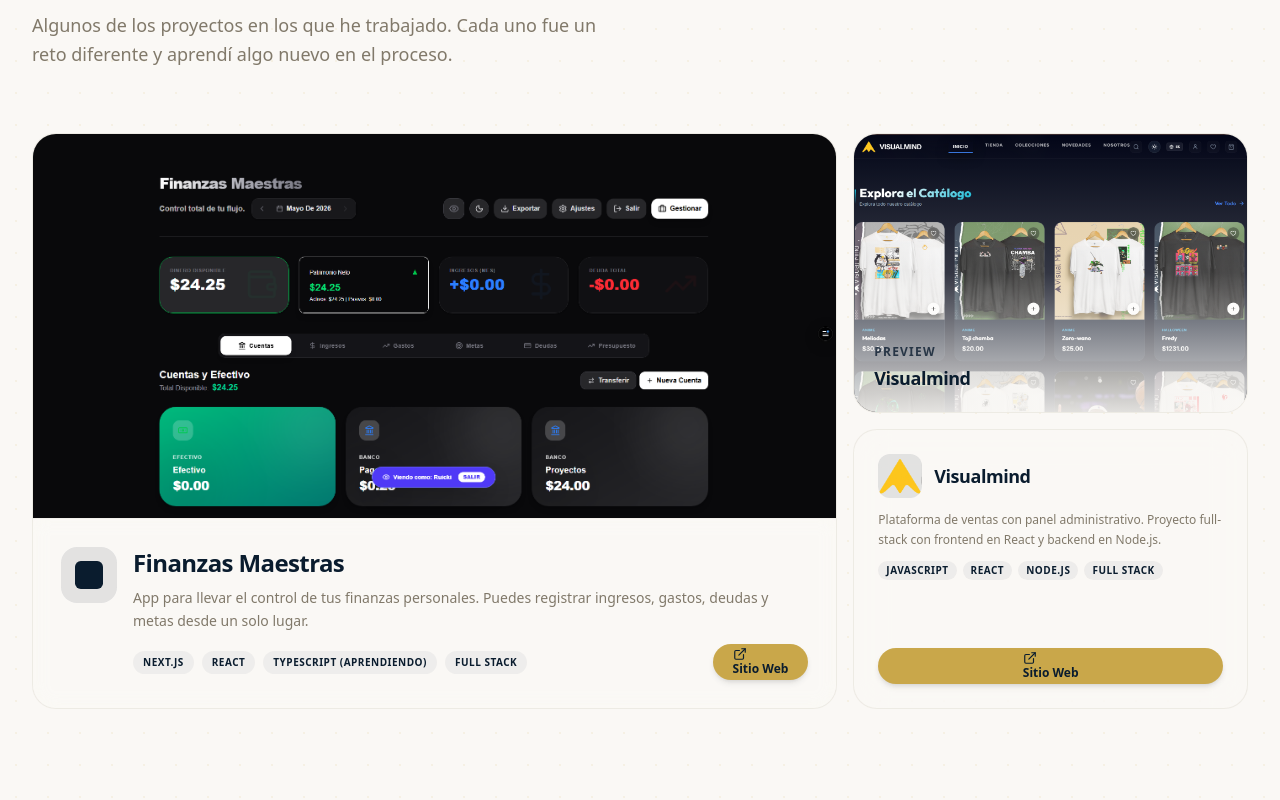
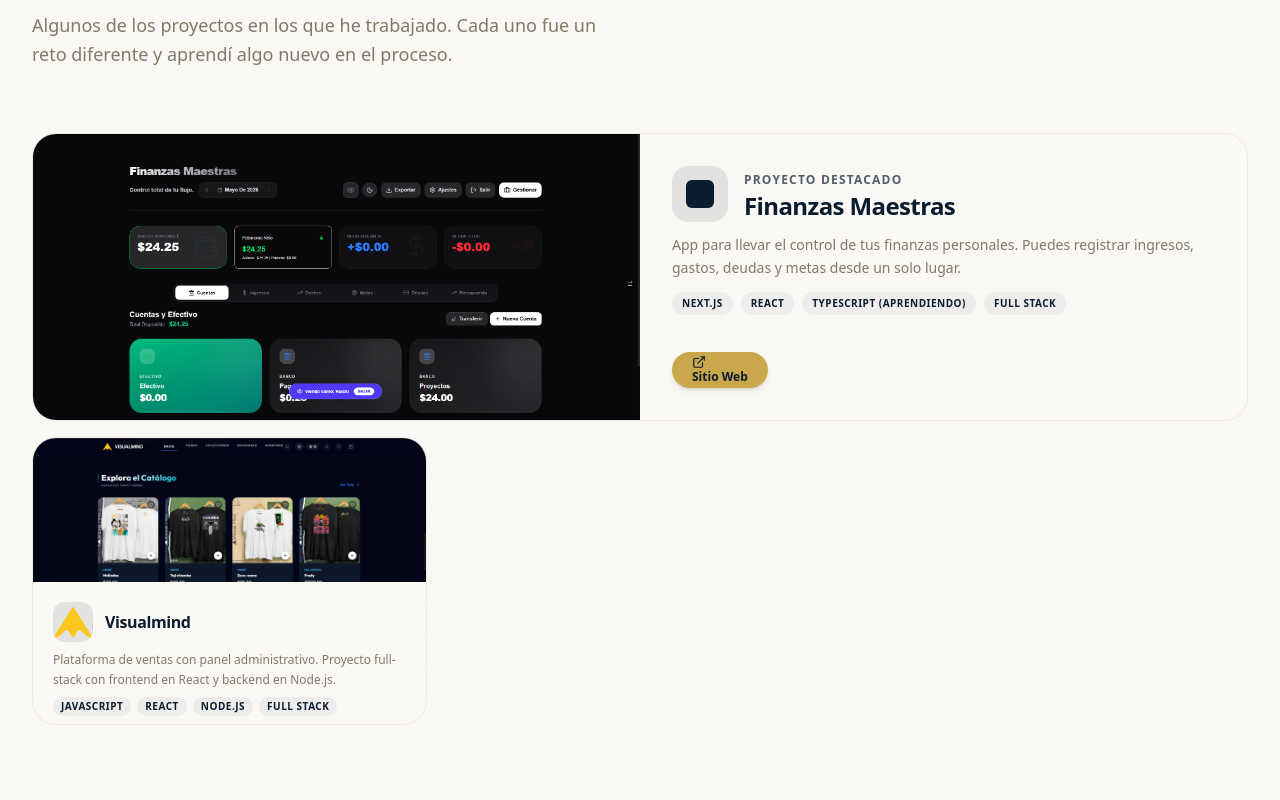
Before and after one commit to Ruicki/CV, a Next.js app: page / in a window 1280 px wide. Shown: the part 2021-2821 px from the top of the page. Built offline with nearby package versions, Linux system fonts and the light colour scheme.

Commit message:
fix: dynamic bento grid that scales with any number of projects

```diff
--- a/src/features/projects/Projects.tsx
+++ b/src/features/projects/Projects.tsx
@@ -22,8 +22,7 @@
 };
 
 export default function Projects() {
-    const p0 = projects[0];
-    const p1 = projects[1];
+    const [featured, ...rest] = projects;
 
     return (
         <section id="projects" className="py-24 relative overflow-hidden flex flex-col items-center justify-center scroll-mt-24">
@@ -94,123 +93,119 @@
                     })}
                 </div>
 
-                {/* ── DESKTOP (lg+): Bento Grid ── */}
-                <div className="hidden lg:grid grid-cols-3 gap-4" style={{ gridTemplateRows: "280px 280px" }}>
+                {/* ── DESKTOP (lg+): Bento Grid dinámico ── */}
+                <div className="hidden lg:block space-y-4">
 
-                    {/* Celda grande — proyecto 0, ocupa 2 cols x 2 rows */}
-                    {p0 && (() => {
-                        const Icon = getIcon(p0.mainIcon);
+                    {/* Proyecto destacado — ancho completo */}
+                    {featured && (() => {
+                        const Icon = getIcon(featured.mainIcon);
                         return (
-                            <div className="col-span-2 row-span-2">
-                                <SlideUp delay={0.1} className="h-full">
-                                    <div className="h-full rounded-3xl glass border border-border/50 hover:border-primary/30 transition-all duration-300 group overflow-hidden flex flex-col">
-                                        {p0.previewSrc && (
-                                            <div className="flex-1 min-h-0 overflow-hidden">
+                            <SlideUp delay={0.1}>
+                                <div className="rounded-3xl glass border border-border/50 hover:border-primary/30 transition-all duration-300 group overflow-hidden flex flex-row h-72">
+                                    {/* Imagen izquierda */}
+                                    {featured.previewSrc && (
+                                        <div className="w-1/2 shrink-0 overflow-hidden">
                                             <img
-                                                    src={p0.previewSrc}
-                                                    alt={`Preview de ${p0.title}`}
+                                                src={featured.previewSrc}
+                                                alt={`Preview de ${featured.title}`}
                                                 className="w-full h-full object-cover object-top transition-transform duration-700 group-hover:scale-105"
                                             />
                                         </div>
                                     )}
-                                        <div className="p-7 flex items-start gap-4 shrink-0 bg-background/60 backdrop-blur-sm border-t border-border/30">
+                                    {/* Info derecha */}
+                                    <div className="flex-1 p-8 flex flex-col justify-between bg-background/60 backdrop-blur-sm">
+                                        <div className="space-y-3">
+                                            <div className="flex items-center gap-4">
                                                 <div className="h-14 w-14 rounded-2xl bg-primary/10 flex items-center justify-center shrink-0 overflow-hidden">
-                                                {p0.logoSrc ? (
-                                                    <Image src={p0.logoSrc} alt={p0.title} width={56} height={56} className="w-full h-full object-contain" />
+                                                    {featured.logoSrc ? (
+                                                        <Image src={featured.logoSrc} alt={featured.title} width={56} height={56} className="w-full h-full object-contain" />
                                                     ) : (
                                                         <Icon className="h-7 w-7 group-hover:scale-110 transition-transform duration-300" />
                                                     )}
                                                 </div>
-                                            <div className="space-y-2 flex-1">
+                                                <div>
+                                                    <span className="text-xs font-bold uppercase tracking-widest text-primary/70">Proyecto Destacado</span>
                                                     <h3 className="text-2xl font-bold tracking-tight text-foreground group-hover:text-primary transition-colors duration-300">
-                                                    {p0.title}
+                                                        {featured.title}
                                                     </h3>
-                                                <p className="text-sm text-muted-foreground leading-relaxed">{p0.description}</p>
-                                                <div className="flex flex-wrap items-center gap-2 pt-1">
-                                                    {p0.tags.map(tag => (
+                                                </div>
+                                            </div>
+                                            <p className="text-sm text-muted-foreground leading-relaxed">{featured.description}</p>
+                                            <div className="flex flex-wrap gap-2">
+                                                {featured.tags.map(tag => (
                                                     <Badge key={tag} className="bg-primary/5 text-primary border-primary/10 px-2.5 py-1 text-[10px] font-bold uppercase tracking-wider">
                                                         {tag}
                                                     </Badge>
                                                 ))}
-                                                    {p0.demoUrl && (
-                                                        <Button size="sm" className="ml-auto h-9 px-5 rounded-full gap-2 text-xs font-bold shadow-md hover:shadow-accent/30 hover:scale-105 transition-all duration-300 bg-accent text-accent-foreground hover:bg-accent/90" asChild>
-                                                            <a href={p0.demoUrl} target="_blank" rel="noopener noreferrer">
+                                            </div>
+                                        </div>
+                                        {featured.demoUrl && (
+                                            <Button size="sm" className="w-fit h-9 px-5 rounded-full gap-2 text-xs font-bold shadow-md hover:shadow-accent/30 hover:scale-105 transition-all duration-300 bg-accent text-accent-foreground hover:bg-accent/90" asChild>
+                                                <a href={featured.demoUrl} target="_blank" rel="noopener noreferrer">
                                                     <ExternalLink className="h-3.5 w-3.5" /> Sitio Web
                                                 </a>
                                             </Button>
                                         )}
                                     </div>
                                 </div>
-                                        </div>
-                                    </div>
                             </SlideUp>
-                            </div>
                         );
                     })()}
 
-                    {/* Celda arriba derecha — proyecto 1 preview */}
-                    {p1 && (
-                        <div className="col-span-1 row-span-1">
-                            <SlideUp delay={0.2} className="h-full">
-                                <div className="h-full rounded-3xl glass border border-border/50 hover:border-primary/30 transition-all duration-300 group overflow-hidden relative">
-                                    {p1.previewSrc && (
+                    {/* Resto de proyectos — grid de 3 columnas, escala automáticamente */}
+                    {rest.length > 0 && (
+                        <div className="grid grid-cols-3 gap-4">
+                            {rest.map((project, index) => {
+                                const Icon = getIcon(project.mainIcon);
+                                return (
+                                    <SlideUp key={index} delay={0.15 * (index + 1)}>
+                                        <div className="rounded-3xl glass border border-border/50 hover:border-primary/30 transition-all duration-300 group overflow-hidden flex flex-col h-72">
+                                            {project.previewSrc && (
+                                                <div className="w-full overflow-hidden h-36 shrink-0">
                                                     <img
-                                            src={p1.previewSrc}
-                                            alt={`Preview de ${p1.title}`}
+                                                        src={project.previewSrc}
+                                                        alt={`Preview de ${project.title}`}
                                                         className="w-full h-full object-cover object-top transition-transform duration-700 group-hover:scale-105"
                                                     />
-                                    )}
-                                    <div className="absolute inset-0 bg-gradient-to-t from-background/90 via-background/20 to-transparent flex flex-col justify-end p-5">
-                                        <span className="text-xs font-bold uppercase tracking-widest text-primary/80 mb-1">Preview</span>
-                                        <h3 className="text-lg font-bold text-foreground">{p1.title}</h3>
-                                    </div>
-                                </div>
-                            </SlideUp>
                                                 </div>
                                             )}
-
-                    {/* Celda abajo derecha — proyecto 1 info */}
-                    {p1 && (() => {
-                        const Icon = getIcon(p1.mainIcon);
-                        return (
-                            <div className="col-span-1 row-span-1">
-                                <SlideUp delay={0.3} className="h-full">
-                                    <div className="h-full rounded-3xl glass border border-border/50 hover:border-primary/30 transition-all duration-300 group overflow-hidden flex flex-col justify-between p-6">
-                                        <div className="space-y-3">
+                                            <div className="flex-1 p-5 flex flex-col justify-between">
+                                                <div className="space-y-2">
                                                     <div className="flex items-center gap-3">
-                                                <div className="h-11 w-11 rounded-xl bg-primary/10 flex items-center justify-center shrink-0 overflow-hidden">
-                                                    {p1.logoSrc ? (
-                                                        <Image src={p1.logoSrc} alt={p1.title} width={44} height={44} className="w-full h-full object-contain" />
+                                                        <div className="h-10 w-10 rounded-xl bg-primary/10 flex items-center justify-center shrink-0 overflow-hidden">
+                                                            {project.logoSrc ? (
+                                                                <Image src={project.logoSrc} alt={project.title} width={40} height={40} className="w-full h-full object-contain" />
                                                             ) : (
                                                                 <Icon className="h-5 w-5 group-hover:scale-110 transition-transform duration-300" />
                                                             )}
                                                         </div>
-                                                <h3 className="text-lg font-bold tracking-tight text-foreground group-hover:text-primary transition-colors duration-300">
-                                                    {p1.title}
+                                                        <h3 className="text-base font-bold tracking-tight text-foreground group-hover:text-primary transition-colors duration-300">
+                                                            {project.title}
                                                         </h3>
                                                     </div>
-                                            <p className="text-xs text-muted-foreground leading-relaxed line-clamp-3">{p1.description}</p>
+                                                    <p className="text-xs text-muted-foreground leading-relaxed line-clamp-2">{project.description}</p>
                                                     <div className="flex flex-wrap gap-1.5">
-                                                {p1.tags.map(tag => (
+                                                        {project.tags.map(tag => (
                                                             <Badge key={tag} className="bg-primary/5 text-primary border-primary/10 px-2 py-0.5 text-[10px] font-bold uppercase tracking-wider">
                                                                 {tag}
                                                             </Badge>
                                                         ))}
                                                     </div>
                                                 </div>
-                                        {p1.demoUrl && (
-                                            <Button size="sm" className="w-full h-9 rounded-full gap-2 text-xs font-bold shadow-md hover:shadow-accent/30 hover:scale-105 transition-all duration-300 bg-accent text-accent-foreground hover:bg-accent/90 mt-3" asChild>
-                                                <a href={p1.demoUrl} target="_blank" rel="noopener noreferrer">
-                                                    <ExternalLink className="h-3.5 w-3.5" /> Sitio Web
+                                                {project.demoUrl && (
+                                                    <Button size="sm" className="w-full h-8 rounded-full gap-2 text-xs font-bold bg-accent text-accent-foreground hover:bg-accent/90 mt-2" asChild>
+                                                        <a href={project.demoUrl} target="_blank" rel="noopener noreferrer">
+                                                            <ExternalLink className="h-3 w-3" /> Sitio Web
                                                         </a>
                                                     </Button>
                                                 )}
                                             </div>
+                                        </div>
                                     </SlideUp>
+                                );
+                            })}
                         </div>
-                        );
-                    })()}
-
+                    )}
                 </div>
             </div>
         </section>
```
Lines whose indentation alone changed are shown as unchanged.
